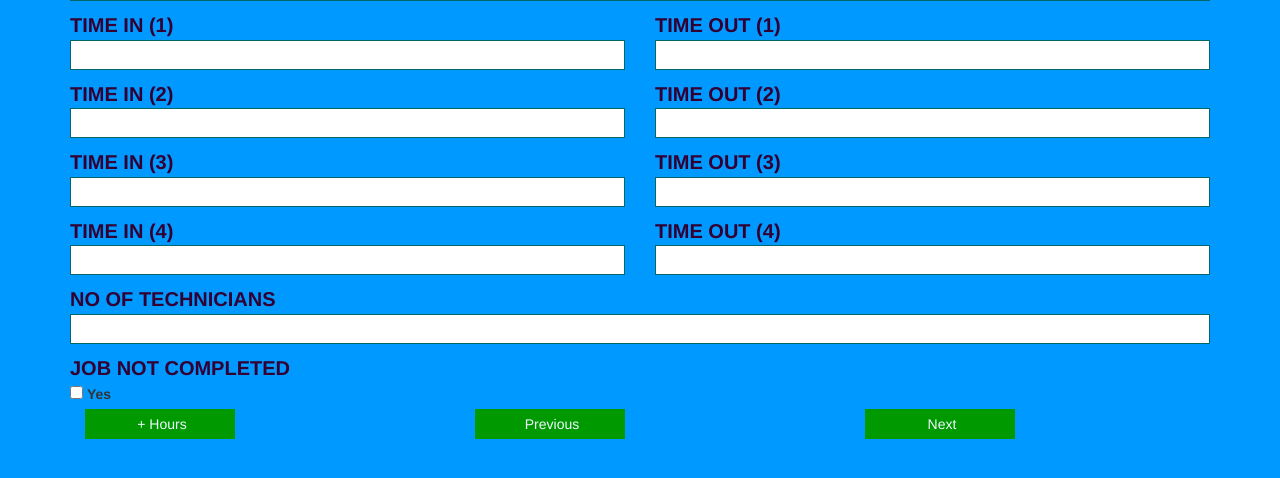
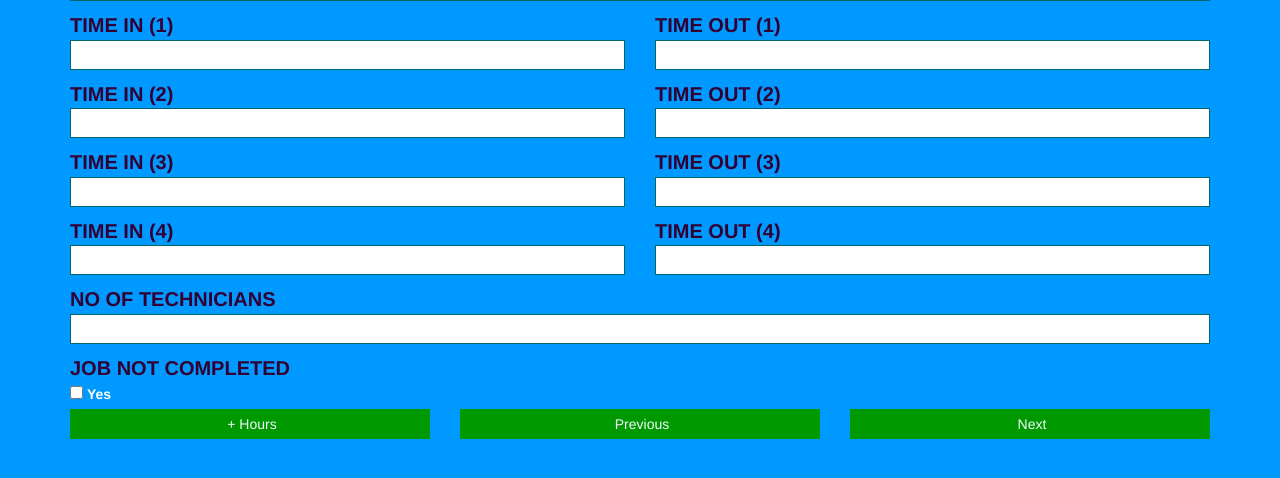
Before and after one commit to madcode9/advancecontrol, a plain HTML site: page technician.html in a window 1280 px wide. Shown: the part 166-644 px from the top of the page. Drawn offline with Linux system fonts and the light colour scheme.

Commit message:
buttons class changes

```diff
--- a/technician.html
+++ b/technician.html
@@ -77,16 +77,15 @@
                 </div>
             </div>
             <div class="row">
-                <div class="col-xs-12">
+                <div class="col-xs-12" style="color:white">
                     <p class="lbl">Job not completed</p>
                     <input type="checkbox"> <label> Yes </label>
                 </div>
             </div>
             <div class="row">
-                <div class="col-xs-4"><div class="col-sm-6"><input type="submit" id="sbtn" Value="+ Hours" class="fbtn"></div></div>
-                <div class="col-xs-4">
-                    <div class="col-sm-6"><input type="button" id="sbtn" Value="Previous" class="fbtn" onclick="myfucntion()"></div></div>
-                <div class="col-xs-4"><div class="col-sm-6"><input type="button" id="sbtn" Value="Next" class="fbtn" onclick="myfucntion2()"></div></div>
+                <div class="col-sm-4"><input type="submit" id="sbtn" Value="+ Hours" class="fbtn"></div>
+                <div class="col-sm-4"><input type="button" id="sbtn" Value="Previous" class="fbtn" onclick="myfucntion()"></div>
+                <div class="col-sm-4"><input type="button" id="sbtn" Value="Next" class="fbtn" onclick="myfucntion2()"></div>
             </div>
         </section>
     </body>
```
